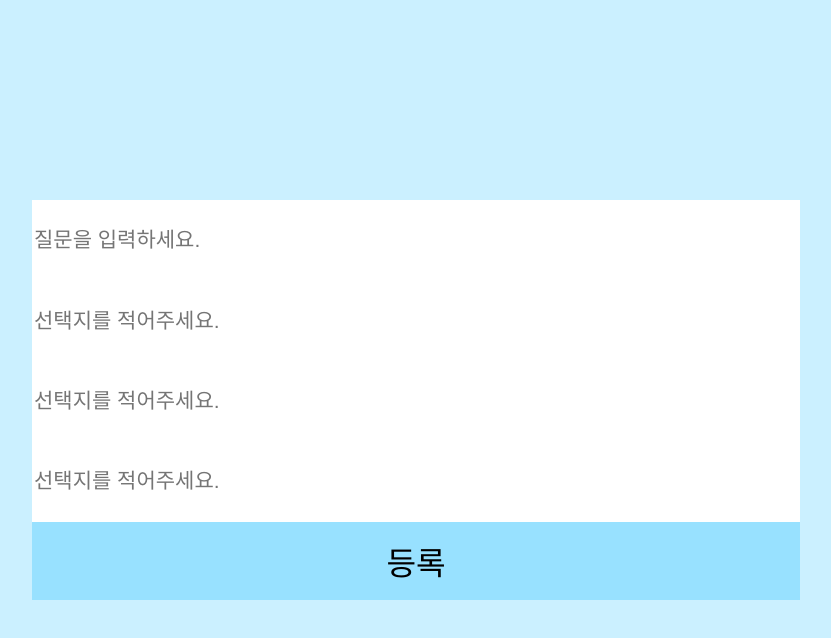
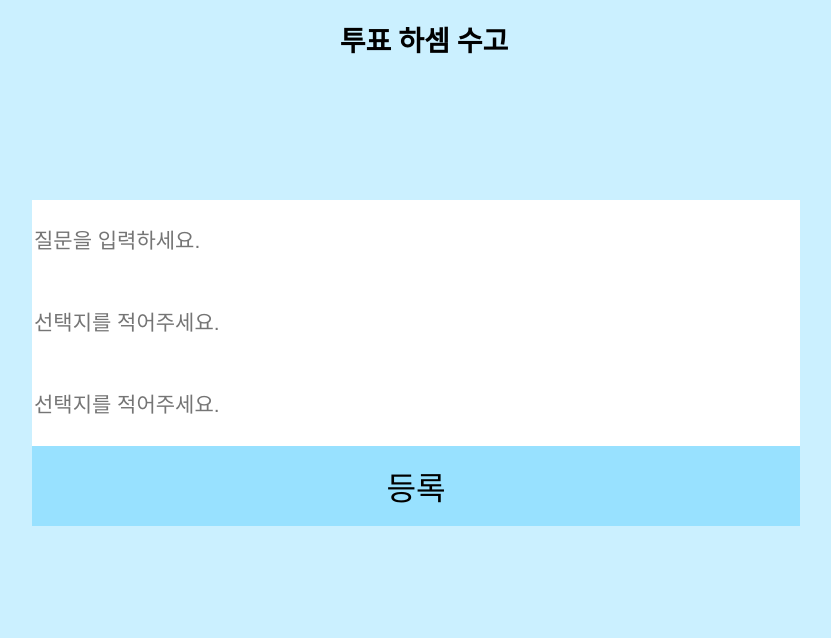
Before and after one commit to wonlf/ts-vote-app, a React (Create React App) app: page / in a window 1280 px wide. Shown: the top 638 px of the page, without its empty margins (224-1055 px from the left). Built offline with nearby package versions, Linux system fonts and the light colour scheme.

Commit message:
dynamic server request

```diff
--- a/package.json
+++ b/package.json
@@ -9,6 +9,7 @@
     "@types/react-dom": "16.9.2",
     "@types/react-router-dom": "^5.1.0",
     "@types/styled-components": "^4.1.19",
+    "@types/uuid": "^3.4.5",
     "axios": "^0.19.0",
     "node-sass": "^4.12.0",
     "react": "^16.10.2",
--- a/src/components/App/App.tsx
+++ b/src/components/App/App.tsx
@@ -2,33 +2,31 @@ import React, { useState } from 'react';
 import axios from "axios";
 import './App.scss';
 
+
 interface Iform {
-    qus: string;
-    ans1: string;
-    ans2: string;
-    ans3: string;
-    ans4: string;
-    ans5: string;
+    title: string;
+    opt: any;
 }
 
 const App = () => {
     const [form, setForm] = useState({
-        qus: '',
-        ans1: '',
-        ans2: '',
-        ans3: '',
-        ans4: '',
-        ans5: ''
+        title: '',
+        opt: {
+
+        }
     });
     const [response, setRes] = useState({
         resp: false
     });
 
-
-    const { qus, ans1, ans2, ans3, ans4, ans5 } = form;
     let { resp } = response;
 
-    const onChange = (e: React.ChangeEvent<HTMLInputElement>) => {
+    let { opt } = form;
+
+
+    let optS:any = {};
+
+    const onChange1 = (e: React.ChangeEvent<HTMLInputElement>) => {
         const { name, value } = e.target;
         setForm({
             ...form,
@@ -36,83 +34,88 @@ const App = () => {
         });
     };
 
+    const onChange2 = async (e: React.ChangeEvent<HTMLInputElement>) => {
+        const { name, value } = e.target;
+        optS[Number(name)] = value;
+
+        if(Number(name) === autoincrement_count){
+            // 투표항목을 추가하는 함수를 부른다.
+
+        }
+    };
+
+
     const onSubmit = (form: Iform) => {
-        axios.post(`http://172.20.10.14:3001/`,  form )
+        let array_optS:Array<string> = []
+
+        Object.keys(optS).map((key) => {
+            array_optS.push(optS[key])
+        });
+
+        setForm({
+            ...form,
+            opt: array_optS
+        })
+
+
+        const data = {title:"sibal", opt:array_optS}
+
+        axios.post(`http://voting-vwujy.run.goorm.io/`, data  )
             .then(res => {
                 resp = res.data.success
                 setRes({
                     resp: true
                 })
+                console.log(data)
                 console.log(res.data)
             })
 
     };
-
     const handleSubmit = (e: React.MouseEvent<HTMLButtonElement>) => {
         e.preventDefault();
         onSubmit(form);
-        // setForm({
-        //     qus: '',
-        //     ans1: '',
-        //     ans2: '',
-        //     ans3: '',
-        //     ans4: '',
-        //     ans5: ''
-        // })
-
     };
 
 
-    let input1 = null;
-    let input2 = null;
-
-
-    if (ans3 !== ''){
-        input1 = <input name={'ans4'} value={ans4} onChange={onChange} placeholder={'선택지를 적어주세요.'} className={'App_input'}/>
-    }
-    if (ans4 !== ''){
-        input2 = <input name={'ans5'} value={ans5} onChange={onChange} placeholder={'선택지를 적어주세요.'} className={'App_input'}/>
-    }
-
     let btn = <button type={'submit'} className={'App_button'} onClick={handleSubmit}>등록</button>;
 
-    console.log(resp);
 
     if(resp === true){
         btn = <a href={`/vote`} className={'App_href'}>투표하러가기</a>
+        console.log(opt)
+    }
 
+    let autoincrement_count = 0;
+    const autoincrement = () => {
+        return autoincrement_count += 1;
     }
 
 
     return (
-        <form  style={{display: "flex", flexDirection: "column"}} className={'App_Form'}>
-            <input name={'qus'} value={qus} onChange={onChange} placeholder={'질문을 입력하세요.'} className={'App_input'}/>
-            <input name={'ans1'} value={ans1} onChange={onChange} placeholder={'선택지를 적어주세요.'} className={'App_input'}/>
-            <input name={'ans2'} value={ans2} onChange={onChange} placeholder={'선택지를 적어주세요.'} className={'App_input'}/>
-            <input name={'ans3'} value={ans3} onChange={onChange} placeholder={'선택지를 적어주세요.'} className={'App_input'}/>
-            {input1}
-            {input2}
-            {btn}
-        </form>
+        <>
+        <div>
+            <h1 style={{textAlign: 'center'}}>투표 하셈 수고</h1>
+        </div>
+            <form  style={{display: "flex", flexDirection: "column"}} className={'App_Form'}>
+                <input name={'title'} onChange={onChange1} placeholder={'질문을 입력하세요.'} className={'App_input'}/>
+                <input name={`${autoincrement()}`} onChange={onChange2} placeholder={'선택지를 적어주세요.'} className={'App_input'}/>
+                <input name={`${autoincrement()}`} onChange={onChange2} placeholder={'선택지를 적어주세요.'} className={'App_input'} />
+
+                {btn}
+            </form>
+        </>
     );
 
-
-    // type GreetingsProps = {
-    //     name: string;
-    //     value: string;
-    //     // id: number | undefined;
-    // };
-    //
-    // function Greetings({ name, value }: GreetingsProps) {
+    // function Greetings() {
     //     return (
-    //         <input name={name} value={value} onChange={onChange} id={'input4'} placeholder={'선택지를 적어주세요.'} className={'App_input'}/>
+    //         <input name={`${autoincrement()}`} onChange={onChange2} placeholder={'선택지를 적어주세요.'} className={'App_input'} />
     //     );
     // }
-
-
 }
 
 
 
 
+
+
 export default App;
```
Also changed, not shown: 2 other files (tests, documents, lock files or other folders).
